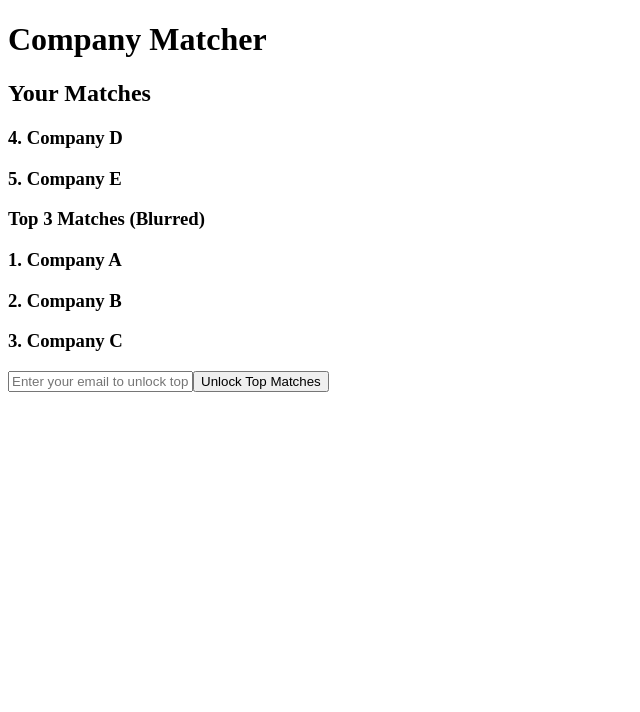
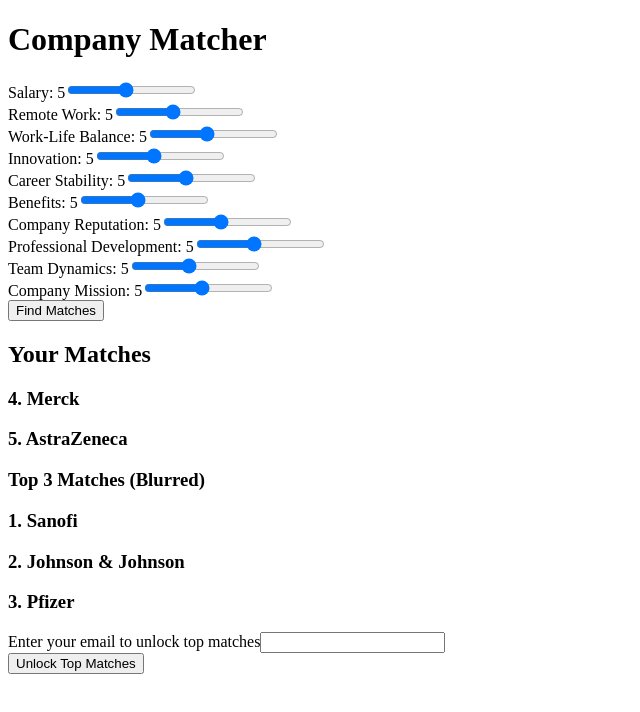
Before and after one commit to smithjiyugaoka/email-test, a Next.js app: page / in a window 1280 px wide. Both pictures are taken after a click on the button "Find Matches". Shown: the top 712 px of the page, without its empty margins (0-640 px from the left). Built offline with nearby package versions, Linux system fonts and the light colour scheme.

Commit message:
Update index.js

```diff
--- a/pages/index.js
+++ b/pages/index.js
@@ -1,4 +1,4 @@
-import { useState, useEffect } from 'react';
+import { useState } from 'react';
 import Head from 'next/head';
 
 const factors = [
@@ -18,9 +18,9 @@
   const [userFactors, setUserFactors] = useState(
     Object.fromEntries(factors.map(factor => [factor.id, 5]))
   );
+  const [results, setResults] = useState(null);
   const [email, setEmail] = useState('');
-  const [showResults, setShowResults] = useState(false);
-  const [results, setResults] = useState([]);
+  const [message, setMessage] = useState('');
 
   const handleFactorChange = (id, value) => {
     setUserFactors(prev => ({ ...prev, [id]: parseInt(value) }));
@@ -28,29 +28,51 @@
 
   const handleSubmit = async (e) => {
     e.preventDefault();
-    // Simulate API call
-    const mockResults = [
-      'Company A', 'Company B', 'Company C', 'Company D', 'Company E'
-    ];
-    setResults(mockResults);
-    setShowResults(true);
+    try {
+      const response = await fetch('/api/match-companies', {
+        method: 'POST',
+        headers: {
+          'Content-Type': 'application/json',
+        },
+        body: JSON.stringify(userFactors),
+      });
+
+      if (response.ok) {
+        const data = await response.json();
+        setResults(data);
+      } else {
+        setMessage('Failed to match companies. Please try again.');
+      }
+    } catch (error) {
+      setMessage('An error occurred. Please try again.');
+    }
   };
 
   const handleUnlock = async (e) => {
     e.preventDefault();
-    // Implement email submission logic here
-    alert(`Top 5 matches sent to ${email}`);
+    try {
+      const response = await fetch('/api/send-email', {
+        method: 'POST',
+        headers: {
+          'Content-Type': 'application/json',
+        },
+        body: JSON.stringify({
+          email,
+          subject: 'Your Company Matches',
+          body: `Here are your top company matches:\n\n${results.topMatches.map((match, index) => `${index + 1}. ${match.name}`).join('\n')}`,
+        }),
+      });
+
+      if (response.ok) {
+        setMessage('Top matches sent to your email!');
+        setResults(prev => ({ ...prev, unlocked: true }));
+      } else {
+        setMessage('Failed to send email. Please try again.');
+      }
+    } catch (error) {
+      setMessage('An error occurred. Please try again.');
+    }
   };
-
-  useEffect(() => {
-    // Update range input values
-    factors.forEach(factor => {
-      const valueSpan = document.getElementById(`${factor.id}Value`);
-      if (valueSpan) {
-        valueSpan.textContent = userFactors[factor.id];
-      }
-    });
-  }, [userFactors]);
 
   return (
     <div className="container mx-auto px-4 py-8">
@@ -61,18 +83,15 @@
 
       <main>
         <h1 className="text-4xl font-bold mb-8">Company Matcher</h1>
-
-        {!showResults ? (
-          <form onSubmit={handleSubmit} className="max-w-md">
+        <form onSubmit={handleSubmit} className="max-w-md mb-8">
           {factors.map(factor => (
             <div key={factor.id} className="mb-4">
               <label htmlFor={factor.id} className="block text-sm font-medium text-gray-700">
-                  {factor.name}: <span id={`${factor.id}Value`}>{userFactors[factor.id]}</span>
+                {factor.name}: {userFactors[factor.id]}
               </label>
               <input
                 type="range"
                 id={factor.id}
-                  name={factor.id}
                 min="1"
                 max="10"
                 value={userFactors[factor.id]}
@@ -88,41 +107,53 @@
             Find Matches
           </button>
         </form>
-        ) : (
-          <div id="results">
+
+        {results && (
+          <div className="mb-8">
             <h2 className="text-2xl font-bold mb-4">Your Matches</h2>
-            {results.slice(3).map((company, index) => (
-              <div key={company} className="mb-2">
-                <h3 className="font-semibold">{index + 4}. {company}</h3>
+            {results.visibleMatches.map((match, index) => (
+              <div key={match.name} className="mb-2 p-2 bg-gray-100 rounded">
+                <h3 className="font-semibold">{index + 4}. {match.name}</h3>
               </div>
             ))}
+            {!results.unlocked && (
               <div className="mt-4">
                 <h3 className="text-xl font-bold mb-2">Top 3 Matches (Blurred)</h3>
-              {results.slice(0, 3).map((company, index) => (
-                <div key={company} className="mb-2 blur-sm">
-                  <h3 className="font-semibold">{index + 1}. {company}</h3>
+                {results.topMatches.map((match, index) => (
+                  <div key={match.name} className="mb-2 p-2 bg-gray-100 rounded filter blur-sm">
+                    <h3 className="font-semibold">{index + 1}. {match.name}</h3>
                   </div>
                 ))}
               </div>
-            <form id="emailForm" onSubmit={handleUnlock} className="mt-4">
+            )}
+          </div>
+        )}
+
+        {results && !results.unlocked && (
+          <form onSubmit={handleUnlock} className="max-w-md">
+            <div className="mb-4">
+              <label htmlFor="email" className="block text-sm font-medium text-gray-700">
+                Enter your email to unlock top matches
+              </label>
               <input
                 type="email"
-                id="emailInput"
+                id="email"
                 value={email}
                 onChange={(e) => setEmail(e.target.value)}
-                placeholder="Enter your email to unlock top matches"
                 required
-                className="w-full px-3 py-2 border border-gray-300 rounded-md shadow-sm focus:outline-none focus:ring-blue-500 focus:border-blue-500"
+                className="mt-1 block w-full rounded-md border-gray-300 shadow-sm focus:border-indigo-300 focus:ring focus:ring-indigo-200 focus:ring-opacity-50"
               />
+            </div>
             <button
               type="submit"
-                className="mt-2 w-full bg-green-500 hover:bg-green-700 text-white font-bold py-2 px-4 rounded focus:outline-none focus:shadow-outline"
+              className="w-full bg-green-500 hover:bg-green-700 text-white font-bold py-2 px-4 rounded focus:outline-none focus:shadow-outline"
             >
               Unlock Top Matches
             </button>
           </form>
-          </div>
         )}
+
+        {message && <p className="mt-4 text-lg">{message}</p>}
       </main>
     </div>
   );
```
Lines whose indentation alone changed are shown as unchanged.
